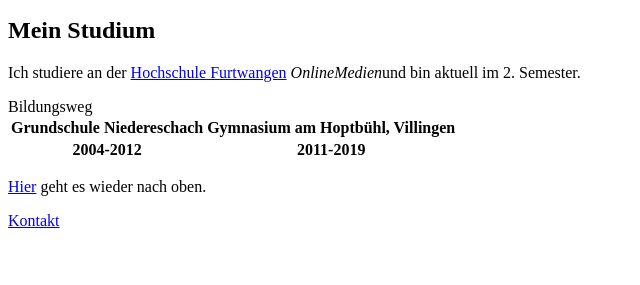
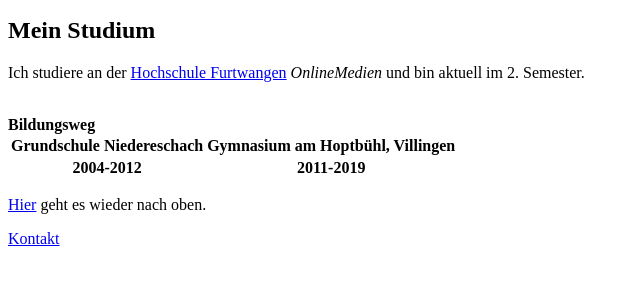
Before and after one commit to ninafranczewski/GIS-SoSe-2021, a plain HTML site: page Praktikumsaufgaben/Aufgabe2.2/Uebermich.html in a window 1280 px wide. Shown: the part 329-614 px from the top of the page, without its empty margins (0-640 px from the left). Drawn offline with Linux system fonts and the light colour scheme.

Commit message:
Update Uebermich.html

```diff
--- a/Praktikumsaufgaben/Aufgabe2.2/Uebermich.html
+++ b/Praktikumsaufgaben/Aufgabe2.2/Uebermich.html
@@ -25,10 +25,12 @@
 <img src="Portrait.jpg" width="250"/>
 <p>Das bin ich. Ich bin 19 Jahre alt und komme aus <b>Villingen-Schwenningen.</b></p>
 <h2>Mein Studium</h2>
-<p>Ich studiere an der <a href="https://www.hs-furtwangen.de/?pk_source=googleads&pk_campaign=allgemein&pk_kwd=&gclid=EAIaIQobChMIh8aGrZzQ7wIVl-7tCh2r-AihEAAYASAAEgLvmvD_BwE">Hochschule Furtwangen</a> <i>OnlineMedien</i>und bin aktuell im 2. Semester.</p>
+<p>Ich studiere an der <a href="https://www.hs-furtwangen.de/?pk_source=googleads&pk_campaign=allgemein&pk_kwd=&gclid=EAIaIQobChMIh8aGrZzQ7wIVl-7tCh2r-AihEAAYASAAEgLvmvD_BwE">Hochschule Furtwangen</a> <i>OnlineMedien </i>und bin aktuell im 2. Semester.</p>
+
+</br>
 
 <table>
-    <thead>Bildungsweg</thead>
+    <thead><b>Bildungsweg</b></thead>
 
     <tr>
         <th>Grundschule Niedereschach</th>
```
